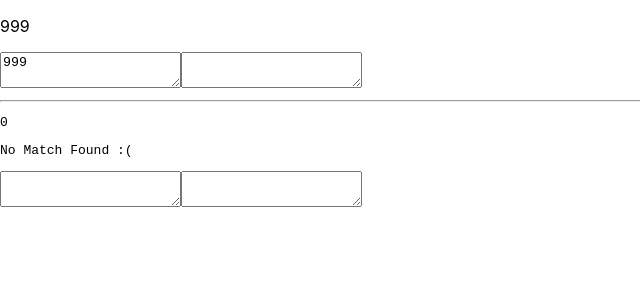
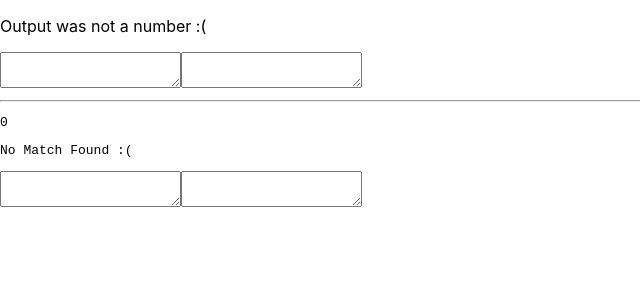
Before and after one commit to mrpickles3rd/advent-of-code-2018, a React (Create React App) app: page / in a window 1280 px wide. Shown: the top 300 px of the page, without its empty margins (0-640 px from the left). Built offline with nearby package versions, Linux system fonts and the light colour scheme.

Commit message:
handle NaN so no default is needed

```diff
--- a/src/App.jsx
+++ b/src/App.jsx
@@ -8,7 +8,7 @@ import './App.css';
 class App extends Component {
   state = {
     day1: {
-      d1input: '999',
+      d1input: '',
       d1input2: '',
     },
     day2: {
--- a/src/day/Day1.jsx
+++ b/src/day/Day1.jsx
@@ -29,7 +29,7 @@ function Day1({ input, input2 }) {
 
   return (
     <div>
-      <p id="output">{output}</p>
+      <p id="output">{Number.isNaN(output) ? 'Output was not a number :(' : output}</p>
       <p id="output2">{output2}</p>
     </div>
   );
@@ -41,7 +41,7 @@ Day1.propTypes = {
 };
 
 Day1.defaultProps = {
-  input: '999',
+  input: '',
   input2: '',
 };
 
```
